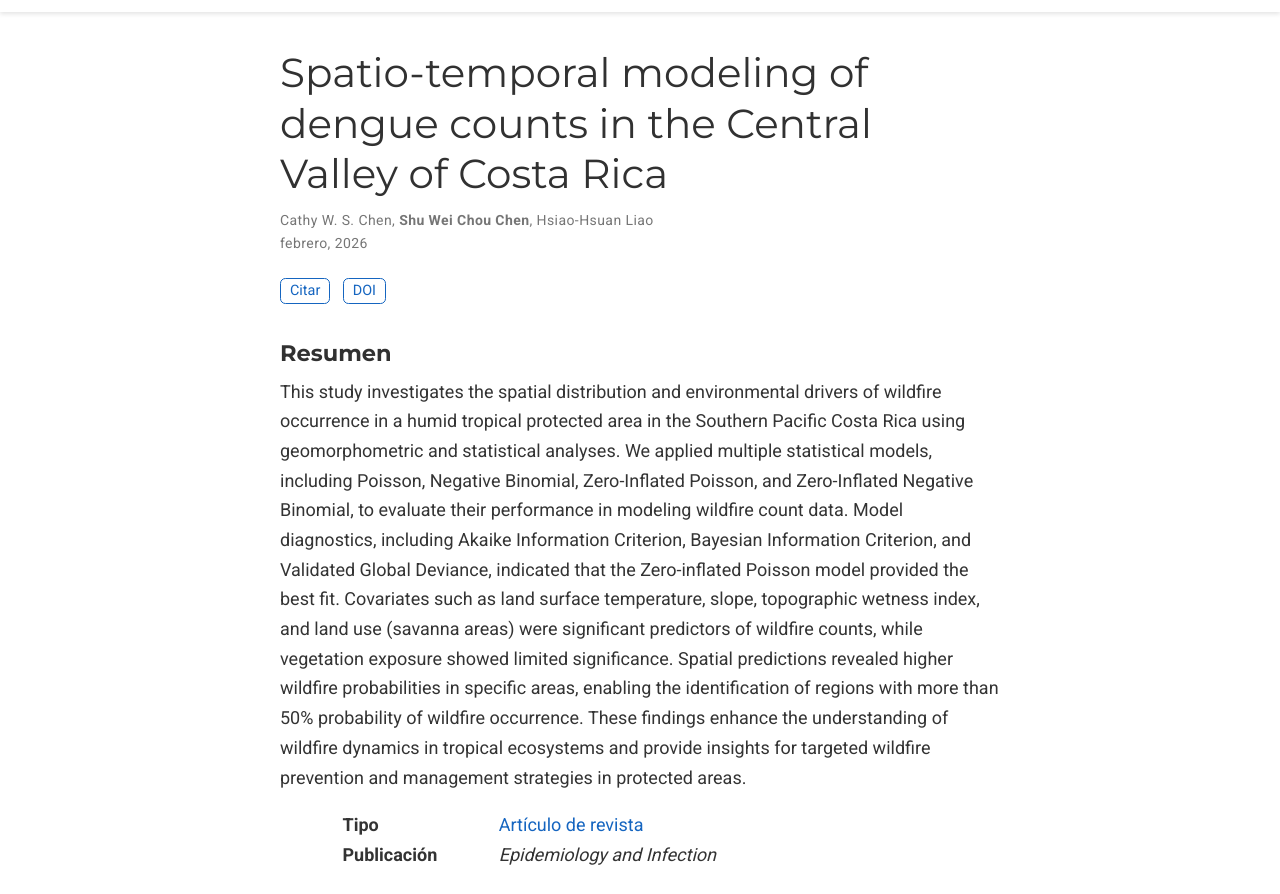
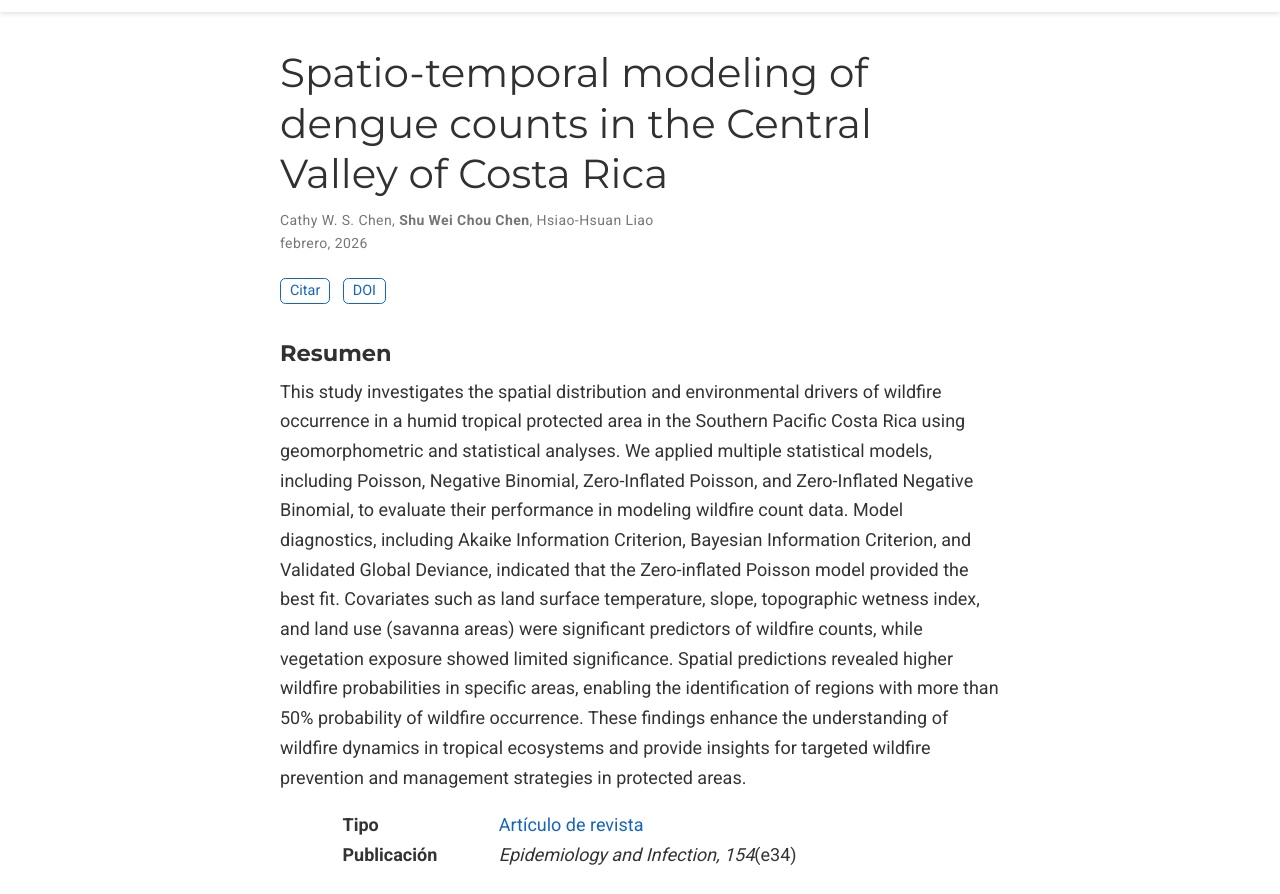
Before and after one commit to swchouchen/swchouchen.github.io, a plain HTML site: page es/publication/2026chen_dengue_ingarch/index.html in a window 1280 px wide. Shown: the part 58-952 px from the top of the page. Drawn offline with nearby package versions, Linux system fonts and the light colour scheme; some icons are missing.

Commit message:
2026-03-26a

```diff
--- a/es/publication/2026chen_dengue_ingarch/index.html
+++ b/es/publication/2026chen_dengue_ingarch/index.html
@@ -1,6 +1,6 @@
 <!DOCTYPE html>
 <!-- This site was created with Wowchemy. https://www.wowchemy.com -->
-<!-- Last Published: 27 de febrero de 2026 --><html lang="es-CR" >
+<!-- Last Published: 26 de marzo de 2026 --><html lang="es-CR" >
 
 
 <head>
@@ -1037,7 +1037,7 @@
       <div class="col-md-10">
         <div class="row">
           <div class="col-12 col-md-3 pub-row-heading">Publicación</div>
-          <div class="col-12 col-md-9"><em>Epidemiology and Infection</em></div>
+          <div class="col-12 col-md-9"><em>Epidemiology and Infection, 154</em>(e34)</div>
         </div>
       </div>
       <div class="col-md-1"></div>
```
Also changed, not shown: es/publication-type/2/page/2/index.html (+1 -1 lines), es/tag/source-themes/page/2/index.html (+1 -1 lines), es/talk/conference-2022-05-davis/index.html (+1 -1 lines), es/talk/conference-2022-08-jornadas-estadistica/index.html (+1 -1 lines), es/talk/page/2/index.html (+1 -1 lines), publication-type/2/page/2/index.html (+1 -1 lines), tag/source-themes/page/2/index.html (+1 -1 lines), 1 other file.
